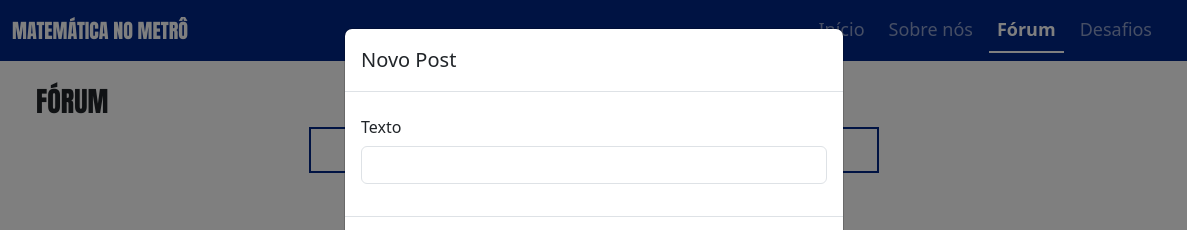
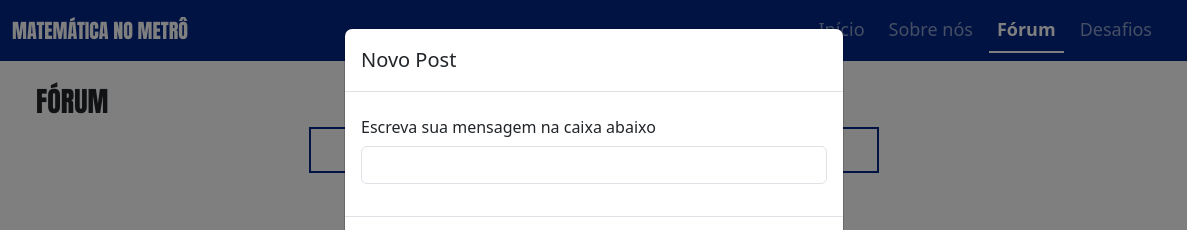
Before and after one commit to louisebochnia/pii-matematica-no-metro-T1-T2, a website: page front/forum.html in a window 1280 px wide. Both pictures are taken after a click on the element "+ Novo Post". Shown: the top 230 px of the page, 46-1233 px from the left. Drawn offline with nearby package versions, Linux system fonts and the light colour scheme; no server answers.

Commit message:
Adicionando texto descritivo para novo post do fórum

```diff
--- a/front/forum.html
+++ b/front/forum.html
@@ -61,7 +61,7 @@
             <div class="alert d-none alert-dismissable fade alert-modal-login" role="alert"></div>
             <form>
               <div class="mb-3">
-                <label for="texto" class="col-form-label">Texto</label>
+                <label for="texto" class="col-form-label">Escreva sua mensagem na caixa abaixo</label>
                 <input type="text-area" id="texto" class="form-control">
               </div>
             </form>
```
